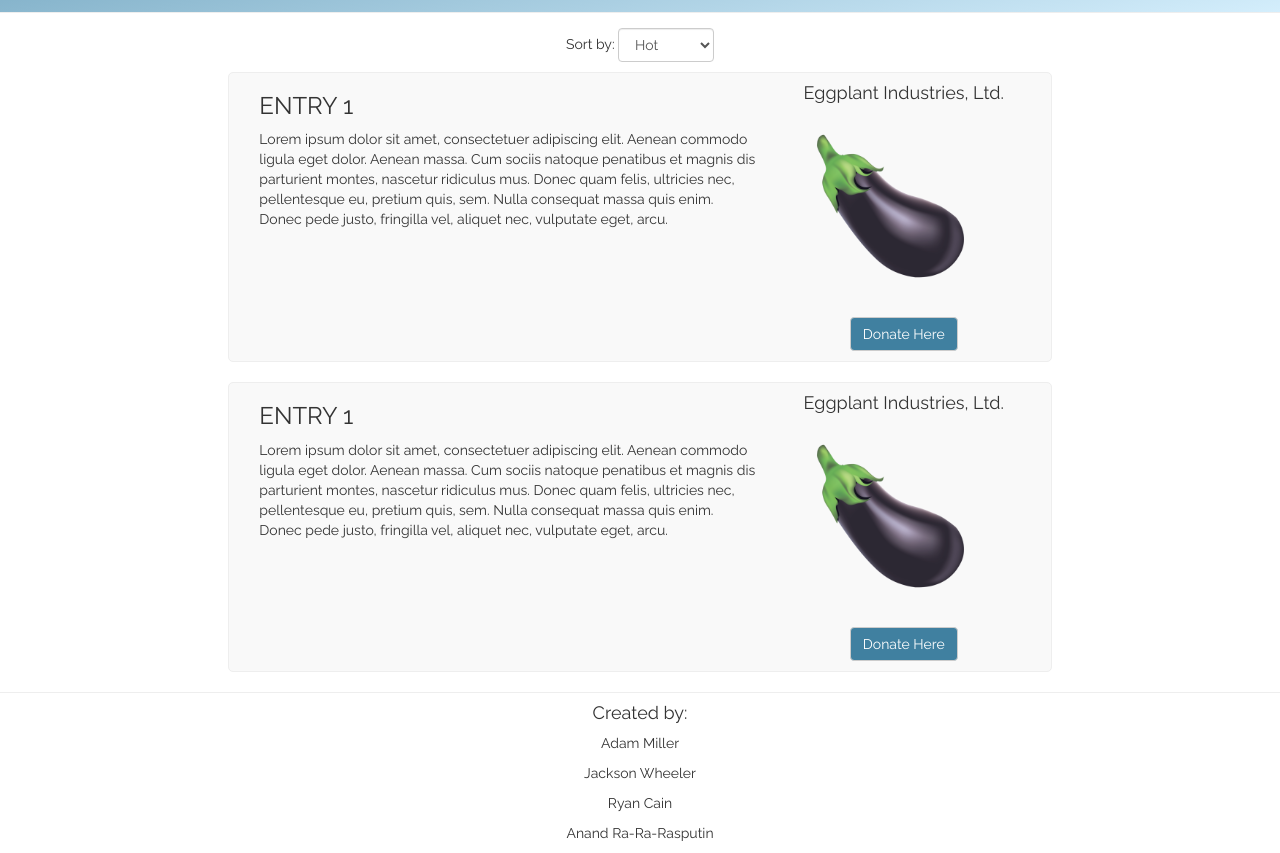
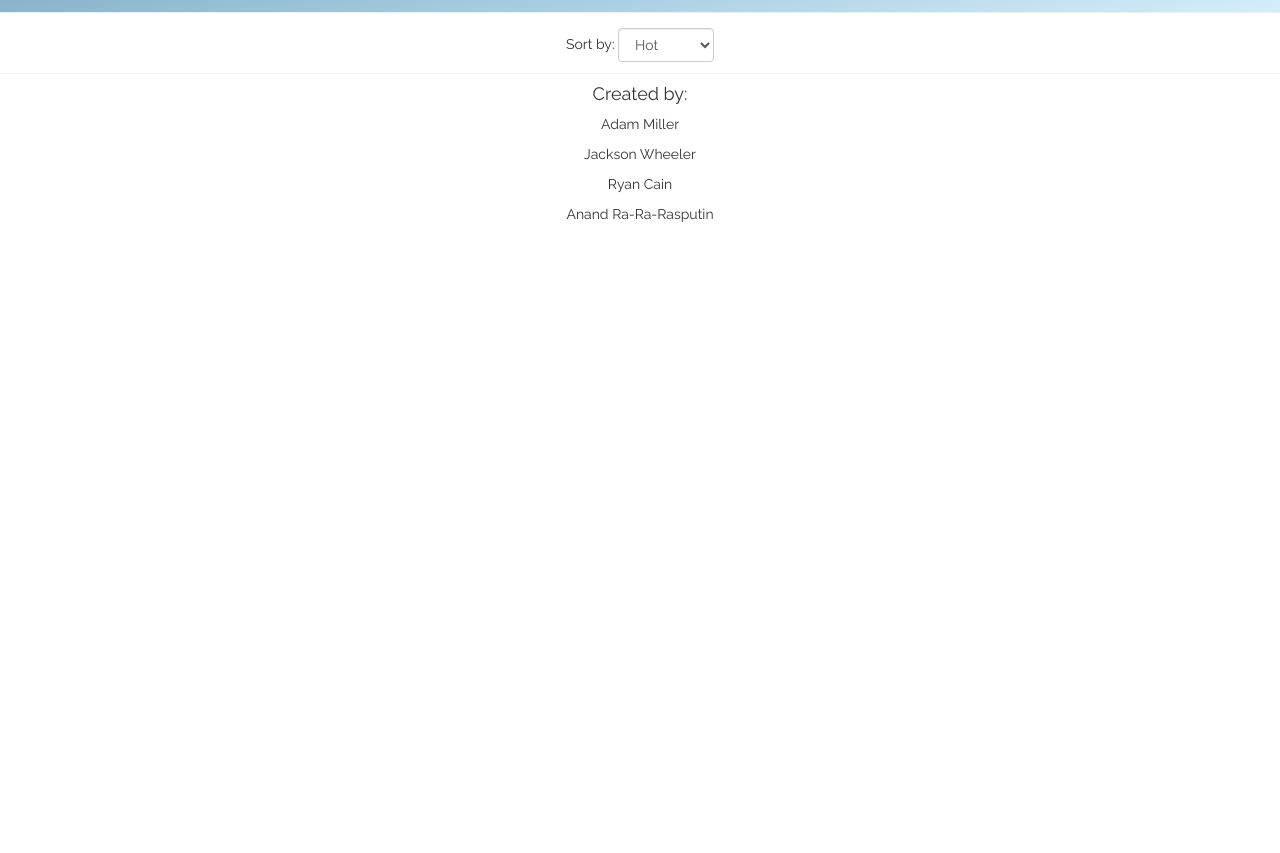
Before and after one commit to jacksonjw12/Payback, a plain HTML site: page statics/index.html in a window 1280 px wide. Shown: the part 237-1090 px from the top of the page. After the commit the page ends 800 px from the top, so only its background shows below. Drawn offline with nearby package versions, Linux system fonts and the light colour scheme; no server answers; a web font is replaced by a local one.

Commit message:
did stuff 4 adam

```diff
--- a/statics/index.html
+++ b/statics/index.html
@@ -71,7 +71,7 @@
 	<div id="spacer" class="col-md-2"></div>
 
 	<div id="content" class="col-md-8 container">
-		<div class="col-sm-12 entry">
+		<!-- <div id="first" class="col-sm-12 entry">
 			<div class="col-md-8 source">
 				<h3>ENTRY 1</h3>
 				<p>Lorem ipsum dolor sit amet, consectetuer adipiscing elit. Aenean commodo ligula eget dolor. Aenean massa. Cum sociis natoque penatibus et magnis dis parturient montes, nascetur ridiculus mus. Donec quam felis, ultricies nec, pellentesque eu, pretium quis, sem. Nulla consequat massa quis enim. Donec pede justo, fringilla vel, aliquet nec, vulputate eget, arcu.</p>
@@ -83,7 +83,7 @@
 			</div>
 		</div>
 
-		<div class="col-sm-12 entry">
+		<div id="second" class="col-sm-12 entry">
 			<div class="col-md-8 source">
 				<h3>ENTRY 1</h3>
 				<p>Lorem ipsum dolor sit amet, consectetuer adipiscing elit. Aenean commodo ligula eget dolor. Aenean massa. Cum sociis natoque penatibus et magnis dis parturient montes, nascetur ridiculus mus. Donec quam felis, ultricies nec, pellentesque eu, pretium quis, sem. Nulla consequat massa quis enim. Donec pede justo, fringilla vel, aliquet nec, vulputate eget, arcu.</p>
@@ -93,7 +93,7 @@
 				<img src="css/media/eggplant.png">
 				<a href="#" class="btn btn-default" role="button">Donate Here</a>
 			</div>
-		</div>
+		</div> -->
 	</div>
 
 	<div id="spacer" class="col-md-2"></div>
```
